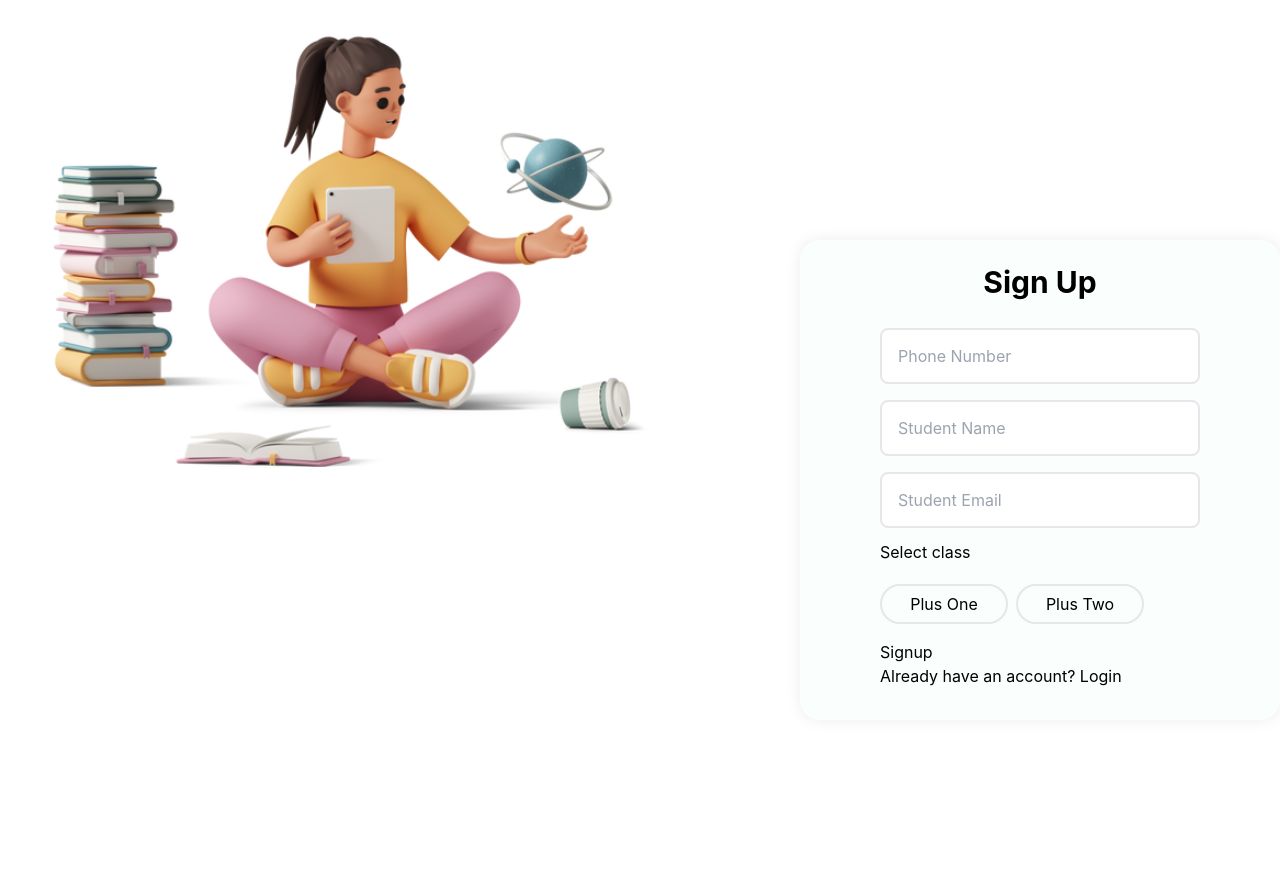
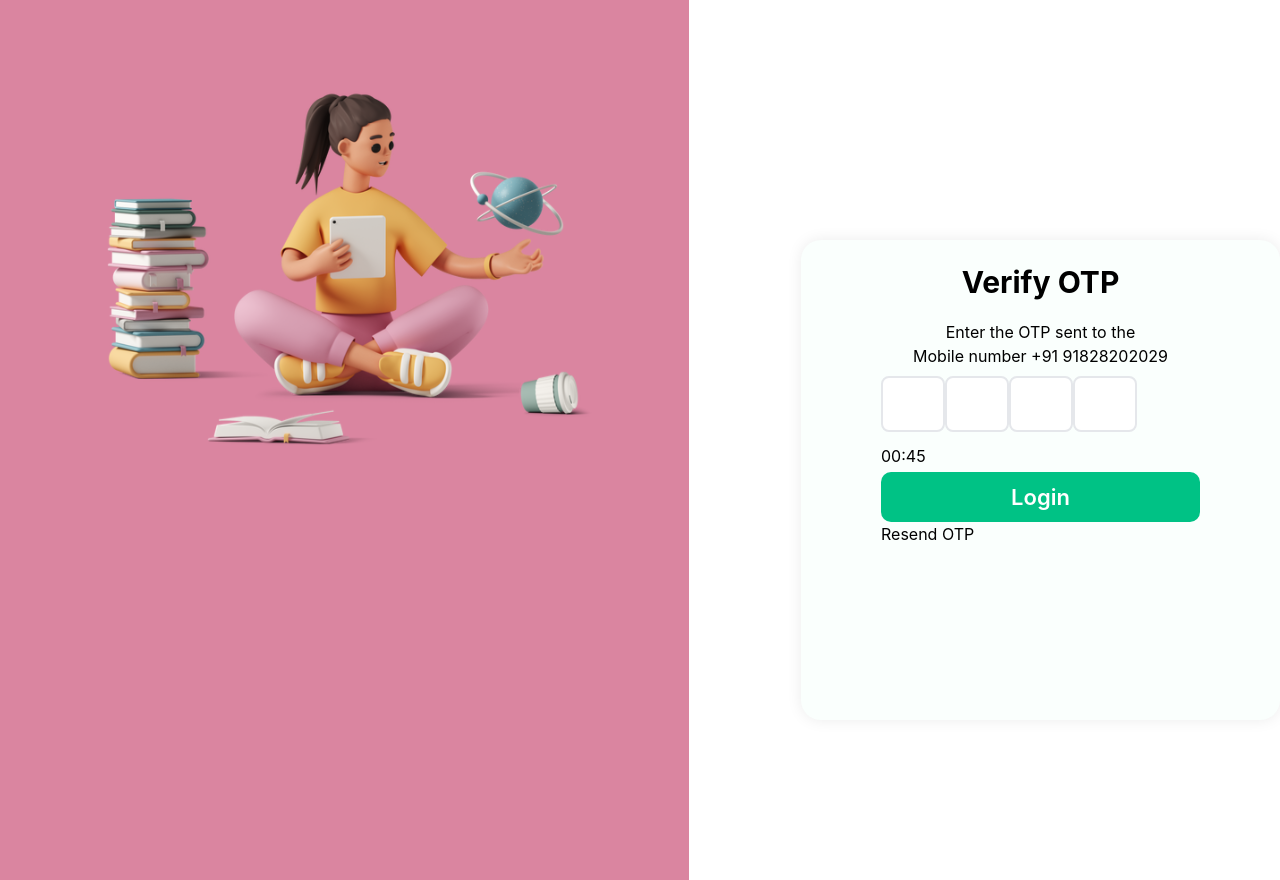
Before and after one commit to Ashrayaa/REACT_TRAINING, a Next.js app: page /otp in a window 1280 px wide. Before the commit the page ends 800 px from the top, so only its background shows below. Built offline with nearby package versions, Linux system fonts and the light colour scheme.

Commit message:
button changes

```diff
--- a/pages/index.js
+++ b/pages/index.js
@@ -21,16 +21,10 @@ export default function Home() {
         </h2>
           <br></br>
         <div>
-          <button className={styles.buttonproject}><a href="http://localhost:3000/card">A Card - 1</a></button>
-          <button className={styles.buttonproject}><a href="http://localhost:3000/signup">Signup Page - 2</a></button>
-          <button className={styles.buttonproject}><a href="http://localhost:3000/login">Login Page - 3</a></button>
-          <button className={styles.buttonproject}>4</button>
-          <button className={styles.buttonproject}>5</button>
-          <button className={styles.buttonproject}>6</button>
-          <button className={styles.buttonproject}>7</button>
-          <button className={styles.buttonproject}>8</button>
-          <button className={styles.buttonproject}>9</button>
-          <button className={styles.buttonproject}>10</button>
+          <button className={styles.buttonproject}><a href="http://localhost:3000/signup">Signup Page - 1</a></button>
+          <button className={styles.buttonproject}><a href="http://localhost:3000/login">Login Page - 2</a></button>
+          <button className={styles.buttonproject}><a href="http://localhost:3000/otp">Verify OTP Page - 3</a></button>
+
         </div>
 
       </main>
--- a/pages/otp.js
+++ b/pages/otp.js
@@ -17,17 +17,18 @@ function otp() {
                 <Image src={Login}/>
             </div>
             <div className={styles.logform}>
-                <h1 class="w-22 h-20 py-6 font-bold text-3xl">Sign Up</h1>
-                <form class="px-20">
-                    <input class="w-80 h-14 px-4 my-2 rounded-lg border-2 border-solid border-black-200" type="text" placeholder="Phone Number"></input>
-                    <input class="w-80 h-14 px-4 my-2 rounded-lg border-2 border-solid border-black-200" type="text" placeholder="Student Name"></input>
-                    <input class="w-80 h-14 px-4 my-2 rounded-lg border-2 border-solid border-black-200" type="text" placeholder="Student Email"></input>
-                    <p class="my-1">Select class</p>
-                    <input class="w-32 h-10  rounded-3xl border-2 border-solid border-black-200" type="button" value="Plus One"></input>
-                    <input class="w-32 h-10 mx-2 my-4 rounded-3xl border-2 border-solid border-black-200" type="button" value="Plus Two"></input>
+                <h1 class="w-22 h-20 py-6 font-bold text-3xl">Verify OTP</h1>
+                <p>Enter the  OTP sent to the</p>
+                <p>Mobile number +91 91828202029</p>
+                <form class="px-20 inline-block">
+                    <input class="w-16 h-14 px-4 my-2 rounded-lg border-2 border-solid border-black-200" type="text"></input>
+                    <input class="w-16 h-14 px-4 my-2 rounded-lg border-2 border-solid border-black-200" type="text"></input>
+                    <input class="w-16 h-14 px-4 my-2 rounded-lg border-2 border-solid border-black-200" type="text"></input>
+                    <input class="w-16 h-14 px-4 my-2 rounded-lg border-2 border-solid border-black-200" type="text"></input>
+                    <p class="my-1">00:45</p>
 
-                   <button className={styles.otpbtn}>Signup</button>
-                   <p>Already have an account? <a href="">Login</a></p>
+                   <button className={styles.otpbtn}>Login</button>
+                   <p> <a href="">Resend OTP</a></p>
                 </form>
             </div>
         </div>
--- a/styles/Home.module.css
+++ b/styles/Home.module.css
@@ -24,8 +24,8 @@
   box-sizing: border-box;
   color: black;
   cursor: pointer;
-  display: inline-block;
-  font-family: Roobert,-apple-system,BlinkMacSystemFont,"Segoe UI",Helvetica,Arial,sans-serif,"Apple Color Emoji","Segoe UI Emoji","Segoe UI Symbol";
+  display: flex;
+  font-family: "Segoe UI Symbol";
   font-size: 26px;
   font-weight: 600;
   line-height: normal;
@@ -66,8 +66,8 @@
 }
 
 .logimg{
-  width: 23rem;
-  height: 35rem;
+  width: 53rem;
+  height: 55rem;
   left: 0px;
   top: 0px;
   padding: 4rem;
@@ -80,7 +80,15 @@
   top: 0px;
   padding: 4rem;
   background:#00C285;
-  ;
+
+}
+.otpimg{
+  width: 53rem;
+  height: 55rem;
+  left: 0px;
+  top: 0px;
+  padding: 4rem;
+  background:#DA85A0;
 }
 
 .logform{
@@ -122,7 +130,18 @@ text-align: center;
   line-height: 34px;
   text-align: center;
   }
+  .otpbtn{
 
+    width: 319px;
+    height: 50px;
+    color: white;
+    background: #00C285;
+    border-radius: 10px;
+    font-weight: 600;
+    font-size: 22px;
+    line-height: 34px;
+    text-align: center;
+    }
 
 
 .footer {
```
